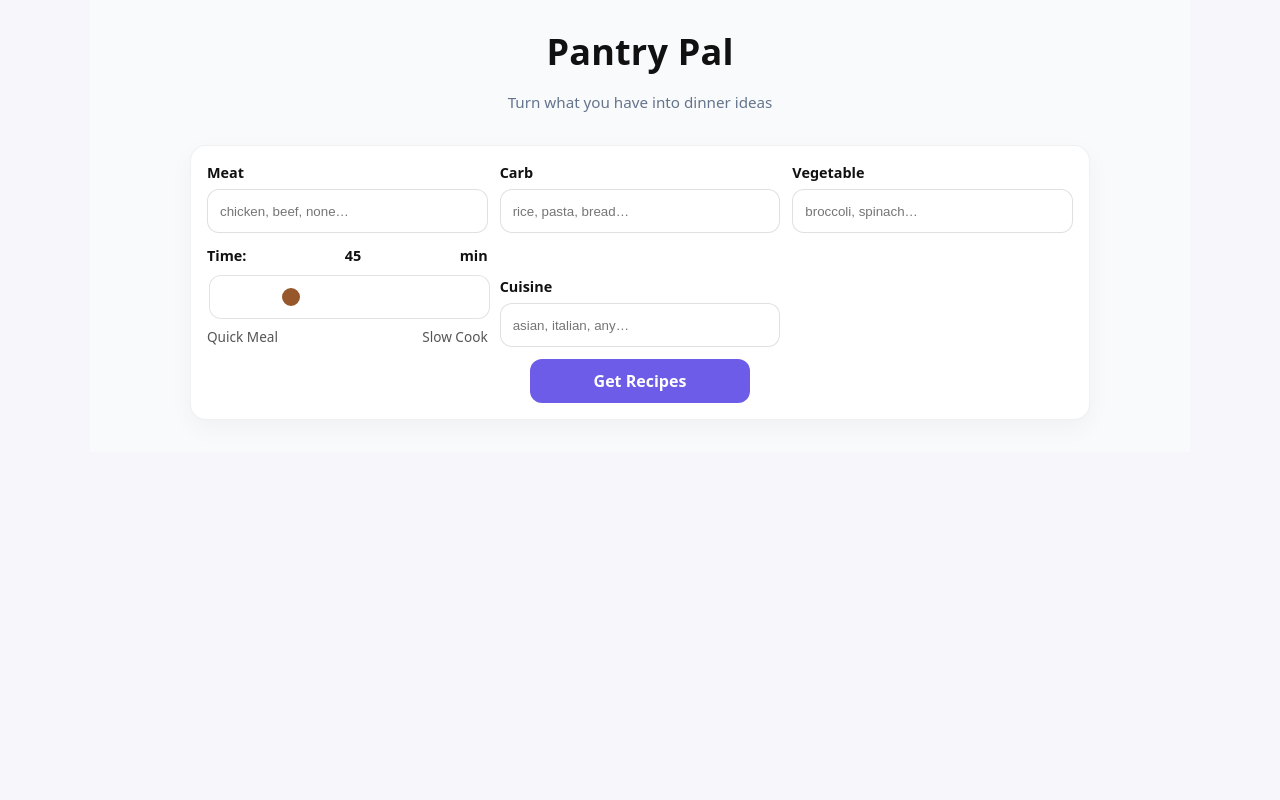
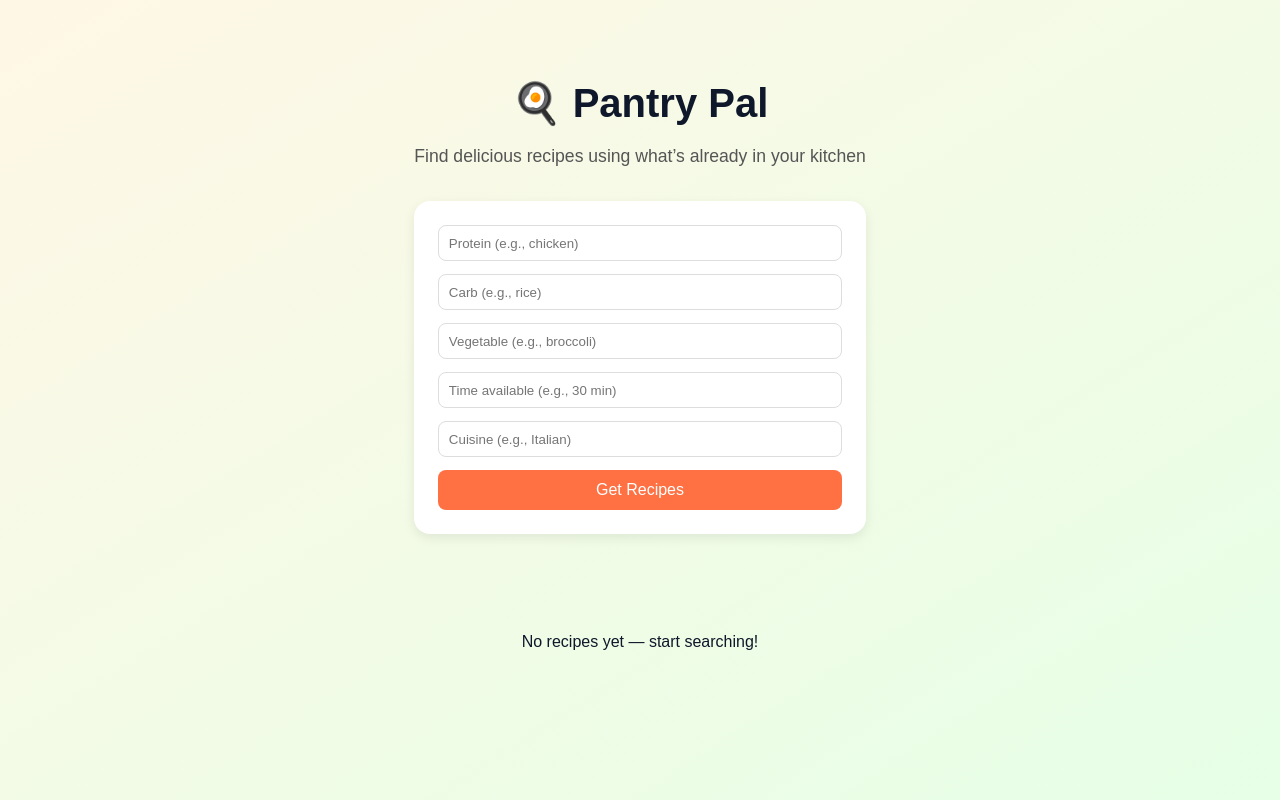
Before and after one commit to ayunani/pantry-pal-app, a React (Vite) app: page / in a window 1280 px wide. Built offline with nearby package versions, Linux system fonts and the light colour scheme.

Commit message:
Added new styles

```diff
--- a/src/App.css
+++ b/src/App.css
@@ -1,275 +1,164 @@
-:root {
-  --bg: #f7f7fb;
-  --card: #ffffff;
-  --ink: #0f172a;       /* deep slate */
-  --muted: #64748b;     /* slate-500 */
-  --accent: #6c5ce7;    /* purple */
-  --accent-ink: #ffffff;
-  --ring: rgba(108,92,231,.25);
+body {
+  margin: 0;
+  font-family: 'Poppins', sans-serif;
+  background: linear-gradient(to bottom right, #fff7e6, #e6ffe6);
+  color: #0f172a;
 }
 
-* { box-sizing: border-box; }
-
-html, body, #root {
-  height: 100%;
-  margin: 0;
-  background: var(--bg);
-  color: var(--ink);
+.hero {
+  display: flex;
+  justify-content: center;
+  align-items: center;
+  padding: 3rem 1rem;
+  text-align: center;
 }
 
-/* Root container centers the app */
-#root {
-  min-height: 100vh;
-  display: grid;
-  place-items: start center;
-  padding: 0;
+.hero-content {
+  max-width: 600px;
 }
 
-.app {
-  width: 100%;
-  max-width: 1100px;
-  margin: 0;
-  padding: 32px 20px;
-  font-family: system-ui, -apple-system, Segoe UI, Roboto, sans-serif;
-  background: #f8fafc;
-  color: #111;
+.hero h1 {
+  font-size: 2.5rem;
+  margin-bottom: 0.5rem;
 }
 
-/* Header */
-.app-header {
-  display: flex;
-  flex-direction: column;
-  align-items: center;
-  gap: 4px;
-  text-align: center;
-  margin-bottom: 16px;
-}
-
-.brand {
-  font-size: clamp(28px, 4vw, 36px);
-  font-weight: 800;
-  letter-spacing: 0.2px;
-  margin: 0;
-}
-
-.sub {
-  color: var(--muted);
-  font-size: .95rem;
-}
-
-/* Form styling */
-.filters {
-  display: grid;
-  gap: 12px;
-  grid-template-columns: repeat(auto-fit, minmax(220px, 1fr));
-  align-items: end;
-  background: var(--card);
-  border: 1px solid rgba(0,0,0,0.06);
-  border-radius: 16px;
-  padding: 16px;
-  box-shadow: 0 8px 24px rgba(0,0,0,0.04);
-  max-width: 900px;
-  margin: 12px auto 0;
-  justify-content: center;
-  text-align: left;
-}
-
-.field {
-  display: flex;
-  flex-direction: column;
-  gap: 6px;
-}
-
-.field label {
-  font-size: .9rem;
-  font-weight: 600;
-}
-
-.field input {
-  height: 44px;
-  padding: 10px 12px;
-  border-radius: 12px;
-  border: 1px solid rgba(2,6,23,.12);
-  background: var(--card);
-  outline: none;
-}
-
-.field input:focus {
-  border-color: var(--accent);
-  box-shadow: 0 0 0 4px var(--ring);
-}
-
-.filters .primary {
-  grid-column: 1 / -1;
-  justify-self: center;
-  width: min(220px, 100%);
-}
-
-/* Button */
-.primary {
-  height: 44px;
-  border-radius: 12px;
-  background: var(--accent);
-  color: var(--accent-ink);
-  border: none;
-  padding: 0 16px;
-  font-weight: 700;
-  cursor: pointer;
-}
-.primary:hover {
-  filter: brightness(1.1);
-}
-
-/* Range slider */
-.range-label {
-  display: flex;
-  justify-content: space-between;
-}
-.range-hints {
-  display: flex;
-  justify-content: space-between;
-  font-size: .85rem;
+.hero p {
+  font-size: 1.1rem;
+  margin-bottom: 2rem;
   color: #555;
 }
 
-.slider {
-  -webkit-appearance: none;
-  width: 100%;
-  height: 10px;
-  border-radius: 5px;
-  background: #f0c14b;
-  outline: none;
-  opacity: 0.9;
-  transition: opacity 0.2s;
-}
-.slider:hover { opacity: 1; }
-.slider::-webkit-slider-thumb {
-  -webkit-appearance: none;
-  appearance: none;
-  width: 22px;
-  height: 22px;
-  border-radius: 50%;
-  background: #8b4513;
-  cursor: pointer;
-  border: 2px solid white;
-}
-.slider::-moz-range-thumb {
-  width: 22px;
-  height: 22px;
-  border-radius: 50%;
-  background: #8b4513;
-  cursor: pointer;
-  border: 2px solid white;
+.search-card {
+  background: white;
+  padding: 1.5rem;
+  border-radius: 1rem;
+  box-shadow: 0 4px 12px rgba(0, 0, 0, 0.08);
+  display: flex;
+  flex-direction: column;
+  gap: 0.8rem;
 }
 
-/* Section title */
-.section-title {
-  font-size: clamp(20px, 2.4vw, 24px);
-  font-weight: 800;
-  letter-spacing: .2px;
-  margin: 20px 0 12px;
-  text-align: center;
-  position: relative;
-}
-.section-title::after {
-  content:"";
-  display:block;
-  width: 48px;
-  height: 4px;
-  border-radius: 999px;
-  background: var(--accent);
-  margin: 6px auto 0;
+.search-card input {
+  padding: 0.6rem;
+  border: 1px solid #ddd;
+  border-radius: 0.5rem;
 }
 
-/* Recipes grid */
-.recipes-wrap {
-  max-width: 1100px;
-  margin: 24px auto 0;
-}
-.recipes-grid {
-  display: grid;
-  gap: 18px;
-  grid-template-columns: repeat(auto-fill, minmax(300px, 1fr));
+.search-card button {
+  background: #ff7043;
+  color: white;
+  border: none;
+  padding: 0.7rem;
+  border-radius: 0.5rem;
+  cursor: pointer;
+  font-size: 1rem;
+  transition: background 0.3s;
 }
 
-/* Recipe cards */
-.recipe-card {
-  background: var(--card);
-  border: 1px solid rgba(2,6,23,.06);
-  border-radius: 20px;
-  padding: 16px;
-  box-shadow: 0 10px 30px rgba(2,6,23,.06);
-}
-.recipe-header {
-  display: flex;
-  align-items: baseline;
-  justify-content: space-between;
-  gap: .75rem;
-  margin-bottom: .5rem;
-}
-.recipe-title {
-  font-size: 1.15rem;
-  font-weight: 800;
-  line-height: 1.25;
-  margin: 0;
-}
-.recipe-time {
-  font-size: .85rem;
-  font-weight: 700;
-  background: rgba(108,92,231,.12);
-  color: var(--accent);
-  padding: .25rem .55rem;
-  border-radius: 999px;
-}
-.recipe-summary {
-  margin: .35rem 0 .8rem;
-  color: var(--muted);
+.search-card button:hover {
+  background: #e65c2f;
 }
 
-/* Details block */
-.recipe-details {
-  border-top: 1px dashed rgba(2,6,23,.12);
-  padding-top: .6rem;
-  margin-top: .6rem;
-}
-.recipe-details > summary {
-  cursor: pointer;
-  font-weight: 700;
-  list-style: none;
-  position: relative;
-  padding-left: 1.25rem;
-}
-.recipe-details > summary::before {
-  content: "";
-  position: absolute;
-  left: 0;
-  top: .25rem;
-  width: 10px;
-  height: 10px;
-  border: 2px solid var(--accent);
-  border-left: 0;
-  border-top: 0;
-  transform: rotate(-45deg);
-  transition: transform .15s ease;
-}
-.recipe-details[open] > summary::before {
-  transform: rotate(45deg);
-}
-.recipe-list, .recipe-steps {
-  margin: .5rem 0 0;
-  padding-left: 1.2rem;
-}
-.recipe-list li, .recipe-steps li {
-  margin: .2rem 0;
-  line-height: 1.5;
+/* Results layout */
+.results {
+  padding: 2rem 1rem;
+  max-width: 1100px;
+  margin: 0 auto;
 }
 
-/* Info / error messages */
-.info { margin-top: 10px; }
-.error { margin-top: 10px; color: crimson; }
+/* Responsive card grid */
+.cards-grid {
+  display: grid;
+  grid-template-columns: repeat(auto-fit, minmax(240px, 1fr));
+  gap: 1rem;
+}
 
-/* Mobile */
-@media (max-width: 420px) {
-  .recipe-card { border-radius: 12px; }
-  .recipe-title { font-size: 1rem; }
+/* Recipe card */
+.recipe-card {
+  background: #ffffff;
+  border-radius: 1rem;
+  overflow: hidden;
+  box-shadow: 0 6px 20px rgba(15, 23, 42, 0.08);
+  display: flex;
+  flex-direction: column;
+  transform: translateY(0);
+  transition: transform 220ms ease, box-shadow 220ms ease;
+  animation: fadeUp 300ms ease both;
 }
+
+.recipe-card:hover {
+  transform: translateY(-3px);
+  box-shadow: 0 10px 28px rgba(15, 23, 42, 0.12);
+}
+
+/* Image area */
+.recipe-card img {
+  width: 100%;
+  height: auto;
+  aspect-ratio: 16 / 10;
+  object-fit: cover;
+}
+
+/* Text content */
+.recipe-content {
+  padding: 0.9rem 1rem;
+  display: grid;
+  gap: 0.4rem;
+}
+
+.recipe-content h3 {
+  margin: 0;
+  font-size: 1.1rem;
+  line-height: 1.3;
+}
+
+.recipe-meta {
+  display: flex;
+  gap: 0.6rem;
+  flex-wrap: wrap;
+  font-size: 0.85rem;
+  color: #64748b;
+}
+
+/* Actions */
+.card-actions {
+  display: flex;
+  gap: 0.6rem;
+  padding: 0 1rem 1rem;
+  margin-top: auto;
+}
+
+.btn {
+  appearance: none;
+  border: none;
+  cursor: pointer;
+  border-radius: 0.6rem;
+  padding: 0.55rem 0.8rem;
+  font-weight: 600;
+  transition: opacity 180ms ease, transform 180ms ease, background 180ms ease;
+}
+
+.btn-primary {
+  background: #22c55e; /* basil green */
+  color: white;
+}
+
+.btn-primary:hover {
+  opacity: 0.95;
+}
+
+.btn-outline {
+  background: transparent;
+  color: #0f172a;
+  border: 1px solid #e2e8f0;
+}
+
+.btn-outline:hover {
+  background: #f8fafc;
+}
+
+/* subtle enter animation */
+@keyframes fadeUp {
+  from { opacity: 0; transform: translateY(6px); }
+  to { opacity: 1; transform: translateY(0); }
+}
--- a/src/App.jsx
+++ b/src/App.jsx
@@ -1,136 +1,67 @@
+// App.jsx (Hero section mockup)
 import { useState } from "react";
-import "./App.css?v=6";
+import "./App.css";
 
 function App() {
   const [meat, setMeat] = useState("");
   const [carb, setCarb] = useState("");
   const [vegetable, setVegetable] = useState("");
-  const [time, setTime] = useState("45");
+  const [time, setTime] = useState("");
   const [cuisine, setCuisine] = useState("");
 
-  const [recipes, setRecipes] = useState([]);  // <-- single source of truth
-  const [loading, setLoading] = useState(false);
-  const [error, setError] = useState("");
-  const WORKER_URL = "https://plain-hat-398a.ayunanij.workers.dev/";
-
-  const handleSubmit = async (e) => {
-    e.preventDefault();
-    setLoading(true);
-    setError("");
-    setRecipes([]);
-    try {
-      const res = await fetch(WORKER_URL, {
-        method: "POST",
-        headers: { "Content-Type": "application/json" },
-        body: JSON.stringify({
-          meat,
-          carb,
-          vegetable,
-          time: Number(time || 60),
-          cuisine
-        })
-      });
-      if (!res.ok) throw new Error(await res.text());
-      const data = await res.json(); // { recipes: [...] }
-      if (!Array.isArray(data.recipes)) throw new Error("Bad JSON shape");
-      setRecipes(data.recipes);
-    } catch (err) {
-      console.error(err);
-      setError("Recipe generation failed. Check the Worker logs.");
-    } finally {
-      setLoading(false);
-    }
-  };
+  const [recipes, setRecipes] = useState([]);
 
   return (
     <div className="app">
-      <header className="app-header">
-        <h1 className="brand">Pantry Pal</h1>
-        <p className="sub">Turn what you have into dinner ideas</p>
-</header>
-
-
-      <form className="filters" onSubmit={handleSubmit}>
-        <div className="field">
-          <label>Meat</label>
-          <input value={meat} onChange={(e) => setMeat(e.target.value)} placeholder="chicken, beef, none…" />
-        </div>
-
-        <div className="field">
-          <label>Carb</label>
-          <input value={carb} onChange={(e) => setCarb(e.target.value)} placeholder="rice, pasta, bread…" />
-        </div>
-
-        <div className="field">
-          <label>Vegetable</label>
-          <input value={vegetable} onChange={(e) => setVegetable(e.target.value)} placeholder="broccoli, spinach…" />
-        </div>
-
-        <div className="field">
-          <label className="range-label">
-            Time: <strong>{time}</strong> min
-          </label>
+      {/* Hero Section */}
+      <section className="hero">
+        <div className="hero-content">
+          <h1>🍳 Pantry Pal</h1>
+          <p>Find delicious recipes using what’s already in your kitchen</p>
+          <div className="search-card">
             <input
-            type="range"
-            className="slider"
-            min="20"
-            max="120"
-            step="5"
+              type="text"
+              placeholder="Protein (e.g., chicken)"
+              value={meat}
+              onChange={(e) => setMeat(e.target.value)}
+            />
+            <input
+              type="text"
+              placeholder="Carb (e.g., rice)"
+              value={carb}
+              onChange={(e) => setCarb(e.target.value)}
+            />
+            <input
+              type="text"
+              placeholder="Vegetable (e.g., broccoli)"
+              value={vegetable}
+              onChange={(e) => setVegetable(e.target.value)}
+            />
+            <input
+              type="text"
+              placeholder="Time available (e.g., 30 min)"
               value={time}
               onChange={(e) => setTime(e.target.value)}
             />
-          <div className="range-hints">
-            <span>Quick Meal</span>
-            <span>Slow Cook</span>
+            <input
+              type="text"
+              placeholder="Cuisine (e.g., Italian)"
+              value={cuisine}
+              onChange={(e) => setCuisine(e.target.value)}
+            />
+            <button>Get Recipes</button>
           </div>
         </div>
+      </section>
 
-        <div className="field">
-          <label>Cuisine</label>
-          <input value={cuisine} onChange={(e) => setCuisine(e.target.value)} placeholder="asian, italian, any…" />
-        </div>
-
-        <button type="submit" className="primary">Get Recipes</button>
-      </form>
-
-      {loading && <p className="info">Generating recipes…</p>}
-      {error && <p className="error">{error}</p>}
-
-      {recipes.length > 0 && (
-        <section className="recipes-wrap">
-          <h2 className="section-title">Recipes</h2>
-          <div className="recipes-grid" id="recipes">
-            {recipes.map((r, i) => (
-              <article className="recipe-card" key={i}>
-                <header className="recipe-header">
-                  <h3 className="recipe-title">{r.title}</h3>
-                  <span className="recipe-time">{r.time} min</span>
-                </header>
-
-                {r.summary && <p className="recipe-summary">{r.summary}</p>}
-
-                {Array.isArray(r.ingredients) && r.ingredients.length > 0 && (
-                  <details className="recipe-details" open>
-                    <summary>Ingredients</summary>
-                    <ul className="recipe-list">
-                      {r.ingredients.map((ing, idx) => <li key={idx}>{ing}</li>)}
-                    </ul>
-                  </details>
+      {/* Recipe results placeholder */}
+      <section className="results">
+        {recipes.length === 0 ? (
+          <p style={{ textAlign: "center" }}>No recipes yet — start searching!</p>
+        ) : (
+          recipes.map((r, i) => <div key={i}>{r.name}</div>)
         )}
-
-                {Array.isArray(r.steps) && r.steps.length > 0 && (
-                  <details className="recipe-details">
-                    <summary>Steps</summary>
-                    <ol className="recipe-steps">
-                      {r.steps.map((s, idx) => <li key={idx}>{s}</li>)}
-                    </ol>
-                  </details>
-                )}
-              </article>
-            ))}
-          </div>
       </section>
-      )}
     </div>
   );
 }
```
Also changed, not shown: 5 other files (tests, documents, lock files or other folders). Lines whose indentation alone changed are shown as unchanged.
